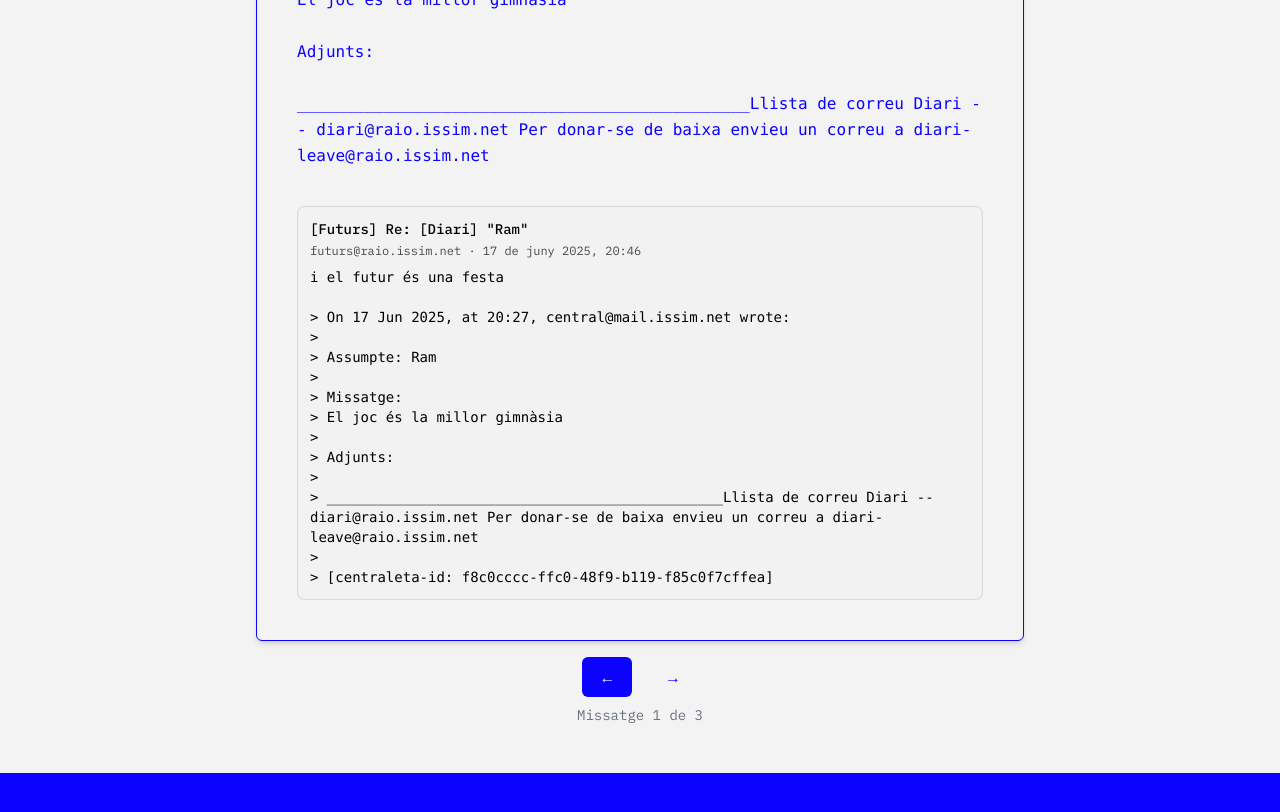
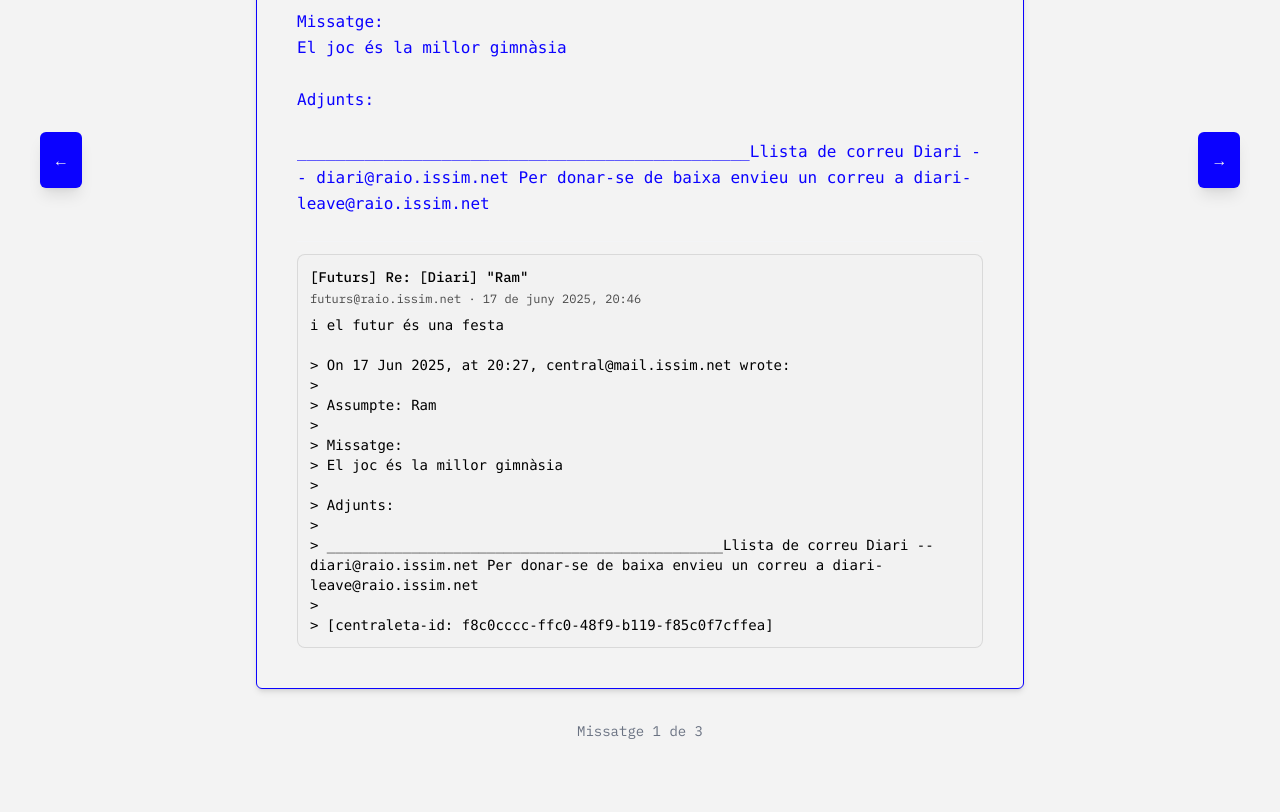
Before and after one commit to Kat-lev/reverbe-frontend, a React (Vite) app: page /style2/1 in a window 1280 px wide. Shown: the part 240-1052 px from the top of the page. Before the commit the page ends 1013 px from the top, so only its background shows below. Built offline with nearby package versions, Linux system fonts and the light colour scheme; no server answers.

Commit message:
Fix arrows position in onetoone page

```diff
--- a/src/pages/OneToOnePage.jsx
+++ b/src/pages/OneToOnePage.jsx
@@ -38,7 +38,7 @@ function OneToOnePage() {
 
  return (
   <div
-      className="min-h-screen text-gray-900 transition-colors duration-500 flex flex-col items-center px-4 sm:px-8 py-12"
+    className="relative min-h-screen flex flex-col items-center text-gray-900 transition-colors duration-500 px-4 sm:px-8 py-12"
     style={{
       backgroundColor: "var(--primary)",
       color: "var(--secondary)",
@@ -46,20 +46,28 @@ function OneToOnePage() {
   >
     <Header />
 
-      <Card data={message} variant="single" />
-
-      <div className="flex gap-4 mt-4">
-        <Button variant="secondary" onClick={handlePrev}>
+    <Button
+      variant="secondary"
+      onClick={handlePrev}
+      className="fixed left-4 md:left-10 top-1/2 -translate-y-1/2 z-40 p-3 sm:p-4 shadow-lg"
+    >
       ←
     </Button>
-        <Button variant="primary" onClick={handleNext}>
+
+    <Button
+      variant="secondary"
+      onClick={handleNext}
+      className="fixed right-4 md:right-10 top-1/2 -translate-y-1/2 z-40 p-3 sm:p-4 shadow-lg"
+    >
       →
     </Button>
+
+    <div className="w-full flex justify-center mt-12 mb-8">
+      <Card data={message} variant="single" />
     </div>
 
-      <p className="text-sm text-gray-500 mt-2">
-        Missatge {currentIndex !== -1 ? currentIndex + 1 : 1} de{" "}
-        {messages.length}
+    <p className="text-sm text-gray-500 mb-10">
+      Missatge {currentIndex !== -1 ? currentIndex + 1 : 1} de {messages.length}
     </p>
   </div>
 );
```
Lines whose indentation alone changed are shown as unchanged.
